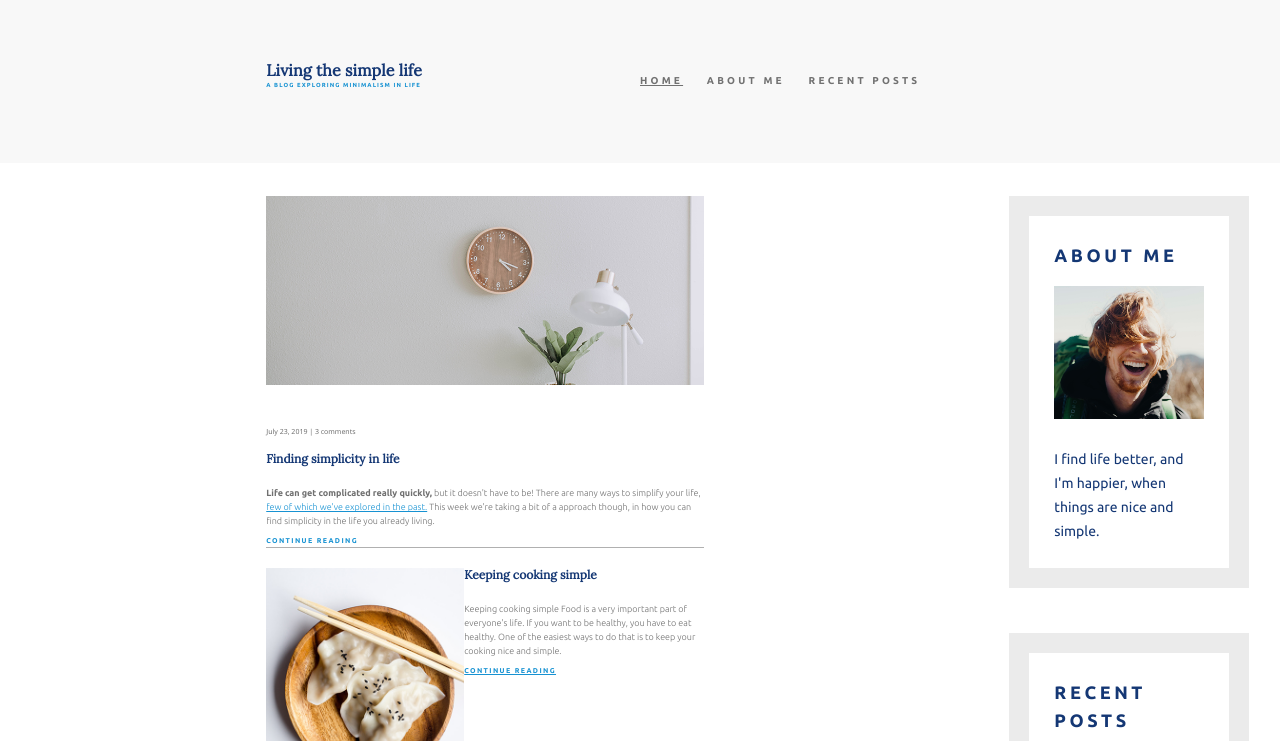
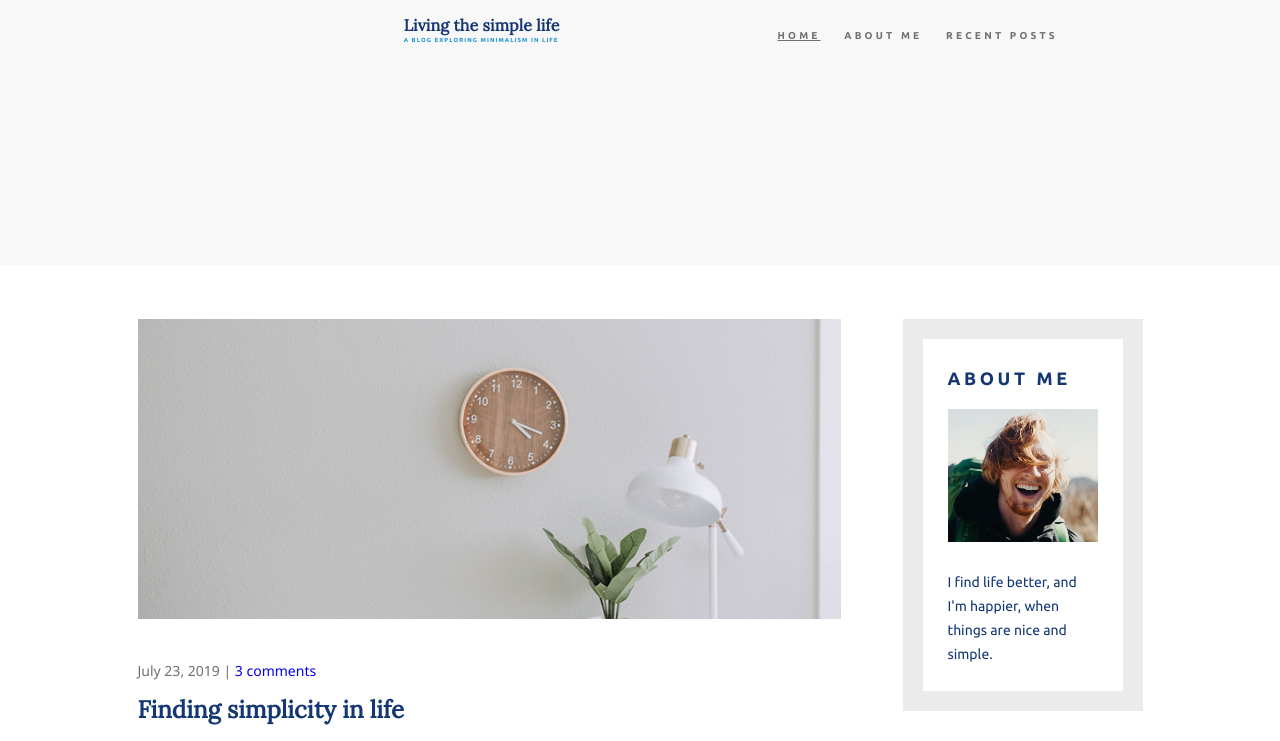
Before and after one commit to Azurii/Living_the_simple_life, a plain HTML site: page index.html in a window 1280 px wide. Shown: the top 741 px of the page. Drawn offline with Linux system fonts and the light colour scheme.

Commit message:
Add files via upload

```diff
--- a/css/style.css
+++ b/css/style.css
@@ -19,21 +19,16 @@ body {
 }
 
 .header {
-    top: 0px;
+    /* top: 0px;
 left: -35px;
 width: 100vw;
-height: 12.7vw;
+height: 12.7vw; */
+height:265px;
 background: #F8F8F8 0% 0% no-repeat padding-box;
-opacity: 1;
+/* opacity: 1; */
 }
 
-.header__reduce {
-    padding: 2px 0;
-    height: 60px;
-    -webkit-backface-visibility: hidden;
-}
-
-.header__wrapper {
+ .header__wrapper {
     display: flex;
     flex-flow: column nowrap;
     align-items: center;
@@ -41,6 +36,15 @@ opacity: 1;
     margin-left: 22.6%;
     margin-right: 25.16%;
     justify-content: space-between;
+}
+
+.header_wrapper{
+    display:flex;
+    max-width: 1005px;
+    margin: 0 auto;
+    justify-content: space-between;
+    align-items: center;
+
 }
 
 .header__title {
@@ -104,14 +108,18 @@ opacity: 1;
     height: 1px;
 }
 
-.passive:hover:after,
+/* .passive:hover:after,
 .passive:focus:after {
     width: 100%;
+} */
+
+/* .header__link .active {
+    border-bottom: 1 px solid;
 }
 
-.header__link .active {
-    text-decoration: underline;
-}
+.header__link:hover {
+    border-bottom: 1 px solid;
+} */
 
 /* .content-wrapper {
     position: relative;
@@ -119,17 +127,21 @@ opacity: 1;
 
 .content {
     display: flex;
-    flex-flow: row nowrap;
+    /* flex-flow: row nowrap;
     position: relative;
+
+    flex: 1 1 70%;
+    margin: 2.6vw 2.4vw 69px 20.8vw; */
+    max-width: 1005px;
+    margin: 54px auto;
     justify-content: space-between;
-    flex: 1 1 70%;
-    margin: 2.6vw 2.4vw 69px 20.8vw;
 }
 
 .posts-list {
     /* left: 20.8vw; */
     margin:0;
-    width: 34.2vw;
+    /* width: 34.2vw; */
+    width:70%;
 }
 
 .main-post
@@ -139,11 +151,12 @@ opacity: 1;
 }
 
 .main-post__img {
-    height: 14.77vw;
-    text-align: center;
-    position: relative;
+    /* height: 14.77vw; */
+    /* text-align: center; */
+    /* position: relative;  */
+    /* overflow: hidden; */
     margin-bottom: 26px;
-    overflow: hidden;
+    height: 300px;
 }
 
 .post__img,
@@ -154,12 +167,12 @@ opacity: 1;
     height: 100%;
     overflow: hidden;
     display: block;
+    oblect-position: bottom;
 }
 
 .post__img:hover,
 .main-post__data,
-.next-post__data,
-.post__comments {
+.next-post__data{
     text-align: left;
     font-weight: normal;
     font-size: 14px;
@@ -172,11 +185,15 @@ opacity: 1;
 .post__comments{
     padding-top: 1.25vw;
     margin:0;
-    font-size: 7px;
-    line-height: 9.5px;
+    font-size: 14px;
+    line-height: 19px;
     text-align: left;
     letter-spacing: 0;
     position: relative;
+}
+
+.next_post_comments{
+    margin-top:11px;
 }
 .main-post__data {
     margin-bottom: 1.25vw;
@@ -187,8 +204,8 @@ opacity: 1;
 .next-post__content h2 {
     text-align: left;
     font-family: 'Lora', serif;
-    font-size: 12px;
-    line-height: 14px;
+    font-size: 24px;
+    line-height: 28px;
     color: rgba(20, 55, 116, 1);
     margin-bottom: 20px;
 }
@@ -206,6 +223,14 @@ opacity: 1;
     display: -webkit-box;
     -webkit-line-clamp: 5;
     -webkit-box-orient: vertical;
+
+}
+
+.next-post__content a,
+.next-post__content p,
+.next-post__content h2
+ {
+    margin-left:20px;
 }
 
 .main-post__content a {
@@ -214,12 +239,14 @@ opacity: 1;
 
 .post__continue {
     text-align: left;
-    font-size: 7px;
-    line-height: 14px;
+    font-size: 14px;
+    line-height: 28px;
     letter-spacing: 1.4px;
     color: rgba(23, 146, 210, 1);
     text-transform: uppercase;
     font-weight: bold;
+    display:inline-block;
+    margin:15px 0;
 }
 
 .next-post {
@@ -245,8 +272,9 @@ opacity: 1;
     display: flex;
     max-width: 240px;
     flex-direction: column;
-    margin-left: 51px;
-    flex: 1 1 29%
+    /* margin-left: 51px; */
+    /* flex: 1 1 29% */
+    width:30%;
 }
 
 .sidebar {
@@ -396,6 +424,7 @@ ul {
     .posts-list {
         flex: 1 1 100%;
         max-width: 557px;
+        width:70%;
     }
 
     .main-post {
@@ -430,12 +459,17 @@ ul {
     }
 
     .aside-wrapper{
+        display:flex;
+        justify-content:space-between;
         max-width: 518px;
         flex-direction: column;
-        margin-left: 0;
+        /* margin-left: 0;
         flex: 1 1 518px;
-        margin-top: 24px;
+        margin-top: 24px; */ */
+        width:30%;
     }
+
+
 
     .sidebar:nth-child(2) {
         margin-top: 78px;
```
